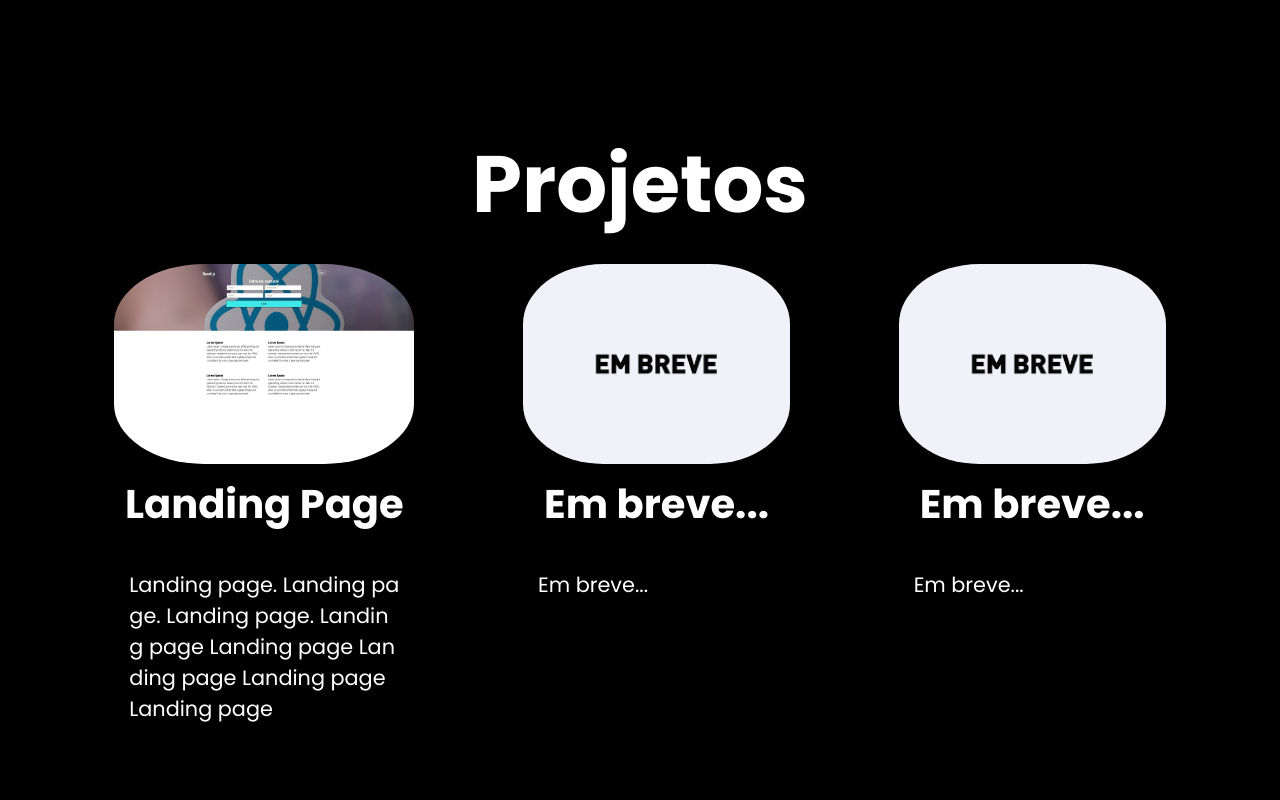
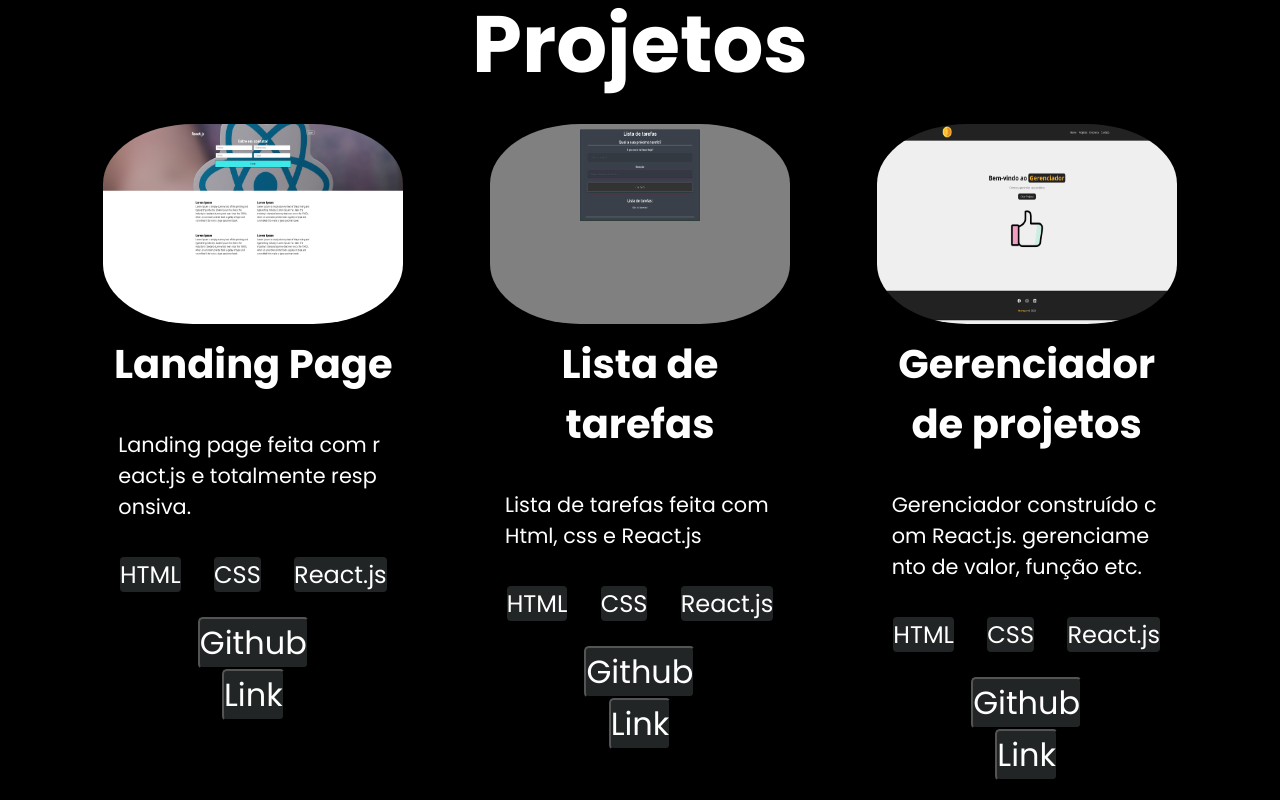
Before and after one commit to TorugoJS/Portfolio, a React (Create React App) app: page / in a window 1280 px wide. Shown: the part 1660-2460 px from the top of the page. Built offline with nearby package versions, Linux system fonts and the light colour scheme.

Commit message:
Portfolio

```diff
--- a/src/App.js
+++ b/src/App.js
@@ -5,6 +5,8 @@ import SobreMim from "./Sessões/sobre-mim/SobreMim";
 import Tecnologias from "./Sessões/Tecnologias/Tecnologias";
 import Footer from './Sessões/Footer/Footer'
 import Projetos from "./Sessões/Projetos/Projetos";
+import BotaoUp from "./layout/navbar/Botão pra cima/BotaoTop";
+
 
 
 function App() {
@@ -18,6 +20,8 @@ function App() {
       <Projetos />
       <Contato  />
       <Footer />
+      <BotaoUp />
+
     </div>
   );
 }
--- a/src/Sessões/Contato/Contato.js
+++ b/src/Sessões/Contato/Contato.js
@@ -24,7 +24,25 @@ function Contato(){
                         </div>
                     </div>
 
-
+                    <div className="form-contato">
+                <form>
+                    <input type='text'
+                        placeholder="Nome"
+                        className='input-nome'
+                        name='name'
+                        required
+                    />
+                    <input type='email'
+                        placeholder="Email"
+                        className='input-email'
+                        name='email'
+                        required
+                    />
+                    <textarea placeholder="Mensagem" className='textarea-mensagem'
+                    required name='message'></textarea>
+                    <button className='btn-contato' type='submit'>Enviar mensagem<i class="uil uil-message"></i></button>
+                    </form>
+                </div>
 
 
 
--- a/src/Sessões/Contato/contato.css
+++ b/src/Sessões/Contato/contato.css
@@ -39,6 +39,71 @@
     font-size: 18px;
 }
 
+.form-contato{
+    width: 60%;
+}
+
+.input-nome, .input-email{
+    width: 40%;
+    height: 80px;
+    outline: 0;
+    font-size: 17px;
+    padding: 0px 15px;
+
+}
+
+.input-nome::placeholder, .input-email::placeholder, .textarea-mensagem::placeholder{
+    color: black;
+    font-weight: 500;
+    font-family: 'Poppins', sans-serif;
+
+}
+
+.input-nome{
+    margin-right: 30px;
+}
+
+.input-nome, .input-email, .textarea-mensagem{
+    border: 0;
+    background: rgb(252, 238, 238);
+    border-radius: 5px;
+}
+
+.textarea-mensagem{
+    height: 240px;
+    margin-top: 30px;
+    width: 90%;
+    font-size: 17px;
+    padding: 8px 15px;
+    outline: 0;
+    resize:vertical;
+}
+
+.btn-contato{
+    padding: 0.7em 1em;
+    background-color:rgb(47, 127, 218);
+    color:black ;
+    font-weight: 600;
+    font-size: 17px;
+    border: 0;
+    border-radius: 5px;
+    cursor: pointer;
+    transition: 0.3s;
+    margin-top: 20px;
+    font-family: 'Poppins', sans-serif;
+    margin-bottom: 30px;
+}
+
+.btn-contato:hover{
+    background-color:rgb(224, 166, 90);
+}
+
+.btn-contato i{
+    margin-left: 8px;
+    font-size: 20px;
+}
+
+
 
 @media screen and (max-width:1000px){
     .p-contato{
--- a/src/Sessões/Footer/footer.css
+++ b/src/Sessões/Footer/footer.css
@@ -50,8 +50,9 @@ footer{
 }
 
 .rede-sociais svg{
-    font-size: 30px;
+    font-size: 35px;
     margin-right: 15px;
+    margin-top: 20px;
     color: rgb(255, 255, 255);
     cursor: pointer;
     transition: 0.3s;
@@ -59,7 +60,7 @@ footer{
 }
 
 .rede-sociais svg:hover{
-    color: brown;
+    color: rgb(53, 109, 230);
 }
 
 .copy{
--- a/src/Sessões/Home/Home.js
+++ b/src/Sessões/Home/Home.js
@@ -1,5 +1,7 @@
 import fotoPefil from '../imagens/Perfil.jpeg'
 import styles from './Home.module.css'
+
+import { BsLinkedin, BsInstagram, BsGithub} from 'react-icons/bs'
 
 function Home() {
 
@@ -13,6 +15,13 @@ function Home() {
                         Desenvolvedor Front-end
                     </p>
                     <p>Sou estudante de Análise e desenvolvimento de sistemas, e estudante de programação.</p>
+                    <div>
+                    <div className='rede-sociais'>
+                    <a target='https://www.linkedin.com/in/victor-hugodev/' href='https://www.linkedin.com/in/victor-hugodev/'><BsLinkedin /></a>
+                    <a target='https://www.instagram.com/torugo_devjs/' href="https://www.instagram.com/torugo_devjs/"><BsInstagram /></a>
+                    <a target='https://github.com/TorugoJS' href='https://github.com/TorugoJS'><BsGithub /></a>
+                </div>
+                    </div>
 
                 </div>
 
--- a/src/Sessões/Home/Home.module.css
+++ b/src/Sessões/Home/Home.module.css
@@ -30,6 +30,13 @@
     margin-top: 10px;
     border-radius: 10px;
     margin-bottom: 10px;
+}
+.rede svg{
+    font-size: 30px;
+    margin-right: 15px;
+    color: rgb(255, 255, 255);
+    cursor: pointer;
+    transition: 0.3s;
 }
 
 .p_segundo {
--- a/src/Sessões/Projetos/Projetos.css
+++ b/src/Sessões/Projetos/Projetos.css
@@ -3,17 +3,39 @@
     padding: 20px;
     border-radius: 20px;
     max-width: 1200px;
-    height: 600px;
+    height: 700px;
     display: flex;
     justify-content: space-around;
     margin: 0 auto;
     flex-wrap: wrap;
+    /* background-color: bisque; */
+
 }
-h2{
+
+h2 {
     font-size: 2.5rem;
+    display: flex;
+    justify-content: center;
+    text-align: center;
+    width: 300px;
+
     margin-top: 10px;
-    color:#fff ;
+    color: #fff;
     text-align: center;
+
+}
+
+.techs-all {
+    display: flex;
+    justify-content: space-around;
+}
+
+.techs {
+    color: #fff;
+    font-size: 1.5rem;
+    border-radius: 4px;
+    margin-bottom: 25px;
+    background-color: rgb(34, 37, 37);
 }
 
 .img1 {
@@ -22,10 +44,11 @@ h2{
     max-width: 300px;
     height: 200px;
     border-radius: 30%;
-    background-color: black;
     display: flex;
     margin: 0 auto;
+
 }
+
 .pp {
     max-width: 300px;
     flex-wrap: wrap;
@@ -36,12 +59,27 @@ h2{
     margin-bottom: 20px;
     word-break: break-all;
     border-radius: 20px;
+
+}
+
+.btn-link {
+    margin: 0 auto;
+    display: flex;
+    justify-content: center;
+    align-items: center;
+    text-align: center;
+    color: #fff;
+    background-color: rgb(34, 37, 37);
+    font-size: 2rem;
+    border-radius: 5px;
+
 }
 
 
-@media screen and (max-width:1100px){
-    .container{
-        height: 1200px;
+
+@media screen and (max-width:1100px) {
+    .container {
+        height: 2200px;
         flex-wrap: wrap;
 
     }
--- a/src/Sessões/Projetos/Projetos.js
+++ b/src/Sessões/Projetos/Projetos.js
@@ -1,5 +1,7 @@
+import list from '../imagens/list.jpg'
+import manager from '../imagens/manager.jpg'
 import LP from '../imagens/LP.jpg'
-import breve from '../imagens/breve.png'
+
 import './Projetos.css'
 
 const Projetos = () => {
@@ -14,19 +16,53 @@ const Projetos = () => {
         </div>
         <img alt="fotodeperfil" className='img1' src={LP} />
         <h2>Landing Page</h2>
-        <p className='pp'> Landing page. Landing page. Landing page. Landing page Landing page Landing page Landing page Landing page</p>
+        <p className='pp'> Landing page feita com react.js e totalmente responsiva.</p>
+
+        <div className="techs-all">
+          <span className="techs">HTML</span>
+          <span className="techs">CSS</span>
+          <span className="techs">React.js</span>
+        </div>
+
+        <button className="btn-link">Github</button>
+        <button className="btn-link">Link</button>
       </div>
 
       <div>
-        <img alt="fotodeperfil" className='img1' src={breve} />
-        <h2>Em breve...</h2>
-        <p className='pp'>Em breve...</p>
+        <img alt="fotodeperfil" className='img1' src={list} />
+        <h2>Lista de tarefas</h2>
+        <p className='pp'>Lista de tarefas feita com Html, css e React.js</p>
+
+        <div className="techs-all">
+          <span className="techs">HTML</span>
+          <span className="techs">CSS</span>
+          <span className="techs">React.js</span>
+        </div>
+
+
+
+
+        <button href="https://github.com/TorugoJS" className="btn-link">Github
+
+
+        </button>
+        <button className="btn-link">Link</button>
       </div>
 
       <div>
-        <img alt="fotodeperfil" className='img1' src={breve} />
-        <h2>Em breve...</h2>
-        <p className='pp'>Em breve...</p>
+        <img alt="fotodeperfil" className='img1' src={manager} />
+        <h2>Gerenciador de projetos</h2>
+
+        <p className='pp'>Gerenciador construído com React.js. gerenciamento de valor, função etc.</p>
+
+        <div className="techs-all">
+          <span className="techs">HTML</span>
+          <span className="techs">CSS</span>
+          <span className="techs">React.js</span>
+        </div>
+
+        <button className="btn-link">Github</button>
+        <button className="btn-link">Link</button>
       </div>
 
     </div>
--- a/src/Sessões/Tecnologias/tecnologias.css
+++ b/src/Sessões/Tecnologias/tecnologias.css
@@ -8,7 +8,7 @@
   font-size: 7rem;
   flex-wrap: wrap;
   font-family: 'Poppins', sans-serif;
-  margin-bottom: 300px;
+  margin-bottom: 150px;
   color: #fff;
   /* background-color: rgb(75, 103, 128); */
 }
--- a/src/Sessões/sobre-mim/SobreMim.js
+++ b/src/Sessões/sobre-mim/SobreMim.js
@@ -1,3 +1,5 @@
+
+
 import fotoPerfil from '../imagens/Perfil.jpeg'
 import styles from './SobreMim.module.css'
 
--- /dev/null
+++ b/src/layout/navbar/Botão pra cima/BotaoTop.css
@@ -0,0 +1,41 @@
+.botao-up{
+    position: fixed;
+    bottom: 50px;
+    right: 50px;
+    height: 60px;
+    width: 60px;
+    border: 0;
+    border-radius: 50%;
+    background-color: #fff;
+    cursor: pointer;
+    transition: 0.3s;
+    box-shadow: 3px 3px 5px 1px rgba(0, 0, 0, 0.254);
+    color: white;
+    z-index: 999;
+}
+
+.botao-up i{
+    position:fixed;
+    right: 57px;
+    bottom: 45px;
+    font-size: 45px;
+}
+
+.botao-up:hover{
+    background-color: rgb(31, 152, 223);
+    color: rgb(200, 200, 200);
+}
+
+@media screen and (max-width:768px) {
+    .botao-up{
+        width: 50px;
+        height: 50px;
+        right: 20px;
+        bottom: 20px;
+    }
+    .botao-up i{
+        right: 24px;
+        bottom: 15px;
+        font-size: 40px;
+    }
+}
--- /dev/null
+++ b/src/layout/navbar/Botão pra cima/BotaoTop.js
@@ -0,0 +1,34 @@
+import './BotaoTop.css'
+import {useEffect, useState} from 'react'
+
+function BotaoUp(){
+    const [voltarAoTopo, setVoltarAoTopo] = useState(false)
+
+    useEffect(() => {
+        window.addEventListener("scroll", () => {
+            if(window.scrollY > 100){
+                setVoltarAoTopo(true)
+            }else{
+                setVoltarAoTopo(false)
+            }
+            })
+        },[])
+
+    const scrollTopButton = () =>{
+        window.scrollTo({
+            top:0,
+            behavior:'smooth'
+        }
+        )
+    }
+
+    return (
+        <div>
+            {voltarAoTopo && (
+                <button className='botao-up' onClick={scrollTopButton}><i class="uil uil-arrow-up"></i></button>
+            )}
+        </div>
+    )
+}
+
+export default BotaoUp;
```
Also changed, not shown: src/Sessões/imagens/list.jpg (added), src/Sessões/imagens/manager.jpg (added).
